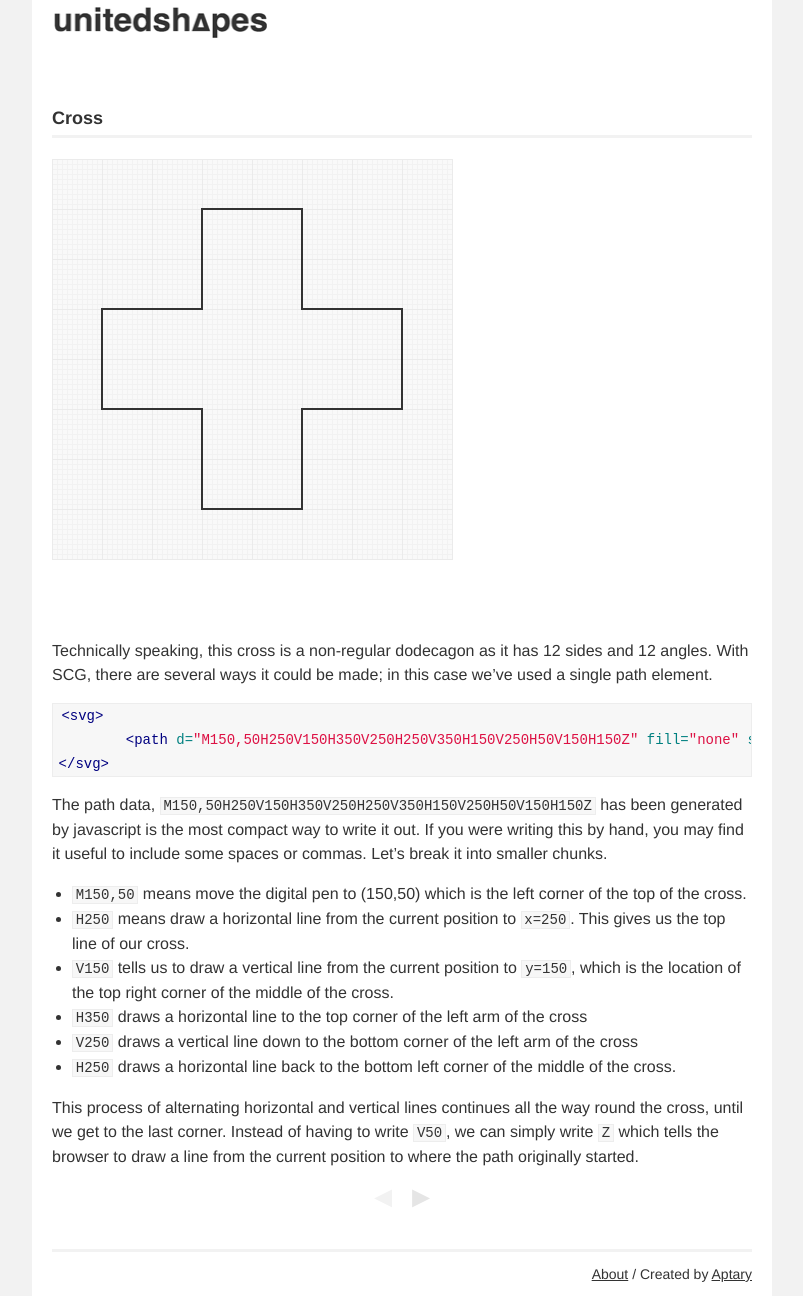
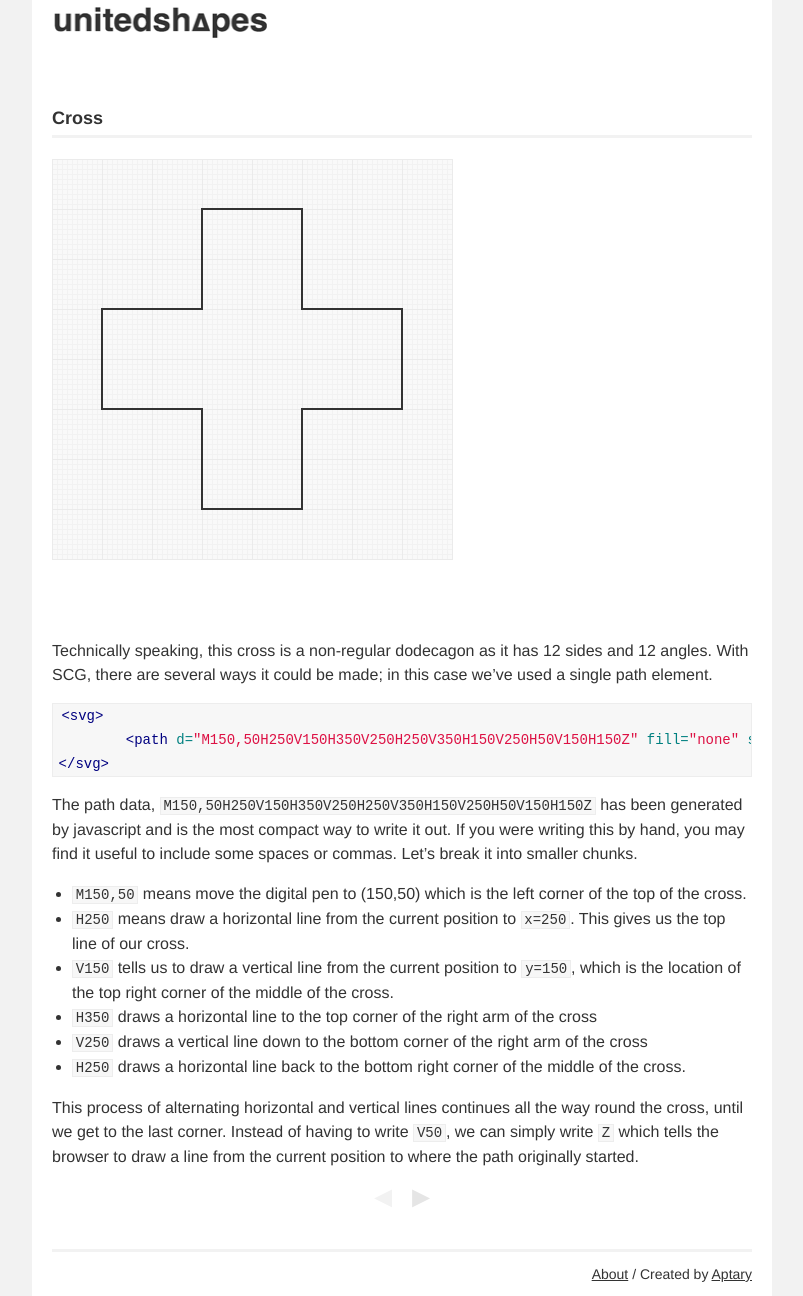
Before and after one commit to edwardball/unitedshapes, a Jekyll site: the page built from _posts/2013-09-04-cross.md, in a window 1280 px wide. Shown: the whole page, without its empty margins (238-1041 px from the left). Built offline with Jekyll 4.4.1, drawn with Linux system fonts in a browser that asks for light colours; Markdown is read by kramdown in place of the engine named in the settings.

Commit message:
Fixed typos on cross shape page

```diff
--- a/_posts/2013-09-04-cross.md
+++ b/_posts/2013-09-04-cross.md
@@ -12,13 +12,13 @@ With SCG, there are several ways it could be made; in this case we've used a sin
 </svg>
 {% endhighlight %}
 
-The path data, `M150,50H250V150H350V250H250V350H150V250H50V150H150Z` has been generated by javascript is the most compact way to write it out. If you were writing this by hand, you may find it useful to include some spaces or commas. Let's break it into smaller chunks.
+The path data, `M150,50H250V150H350V250H250V350H150V250H50V150H150Z` has been generated by javascript and is the most compact way to write it out. If you were writing this by hand, you may find it useful to include some spaces or commas. Let's break it into smaller chunks.
 
 * `M150,50` means move the digital pen to (150,50) which is the left corner of the top of the cross.
 * `H250` means draw a horizontal line from the current position to `x=250`. This gives us the top line of our cross.
 * `V150` tells us to draw a vertical line from the current position to `y=150`, which is the location of the top right corner of the middle of the cross.
-* `H350` draws a horizontal line to the top corner of the left arm of the cross
-* `V250` draws a vertical line down to the bottom corner of the left arm of the cross
-* `H250` draws a horizontal line back to the bottom left corner of the middle of the cross.
+* `H350` draws a horizontal line to the top corner of the right arm of the cross
+* `V250` draws a vertical line down to the bottom corner of the right arm of the cross
+* `H250` draws a horizontal line back to the bottom right corner of the middle of the cross.
 
 This process of alternating horizontal and vertical lines continues all the way round the cross, until we get to the last corner. Instead of having to write `V50`, we can simply write `Z` which tells the browser to draw a line from the current position to where the path originally started.
```
